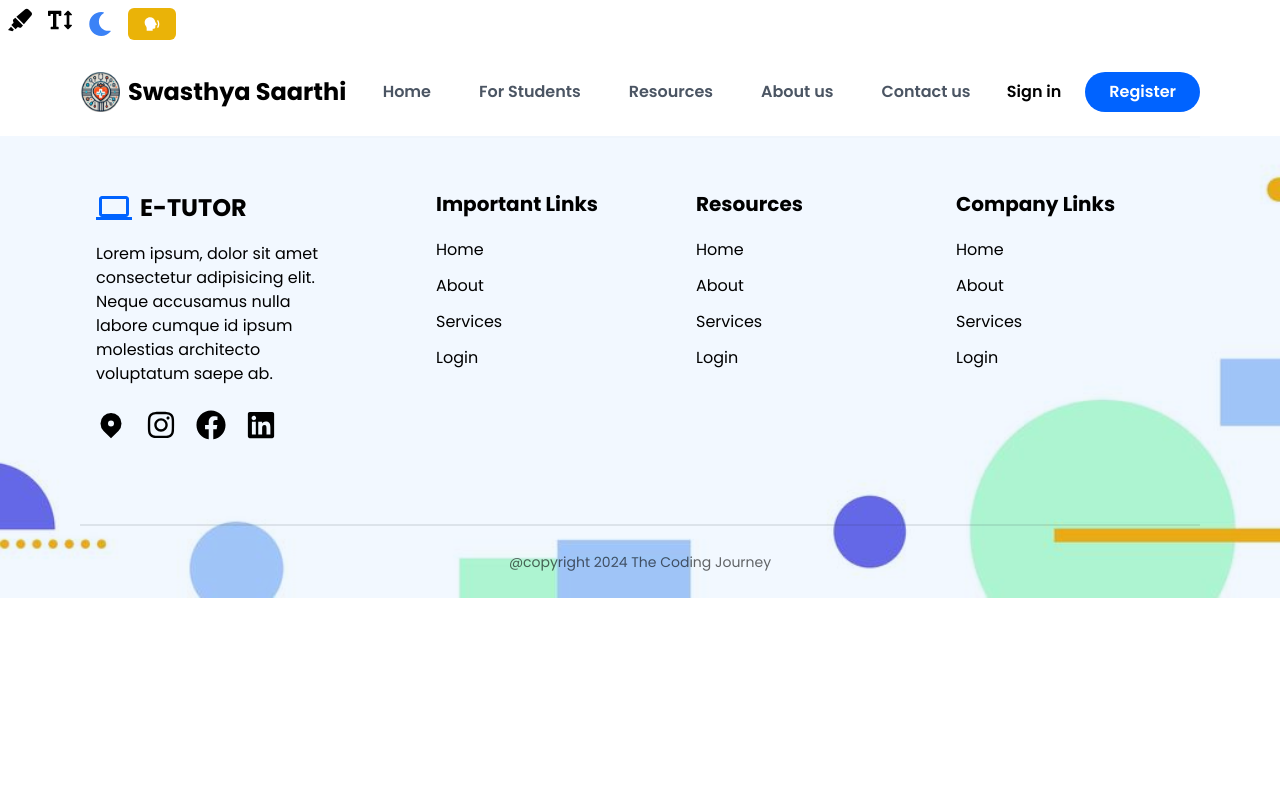
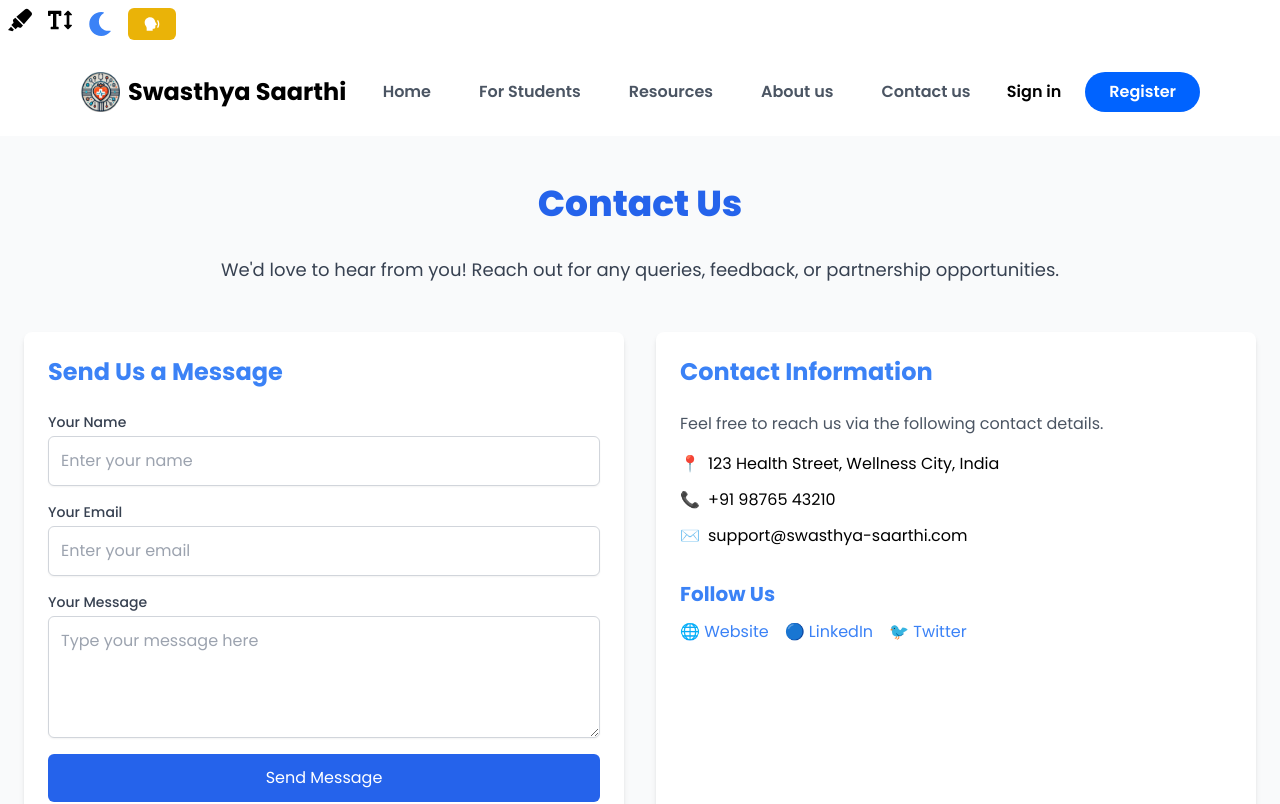
Before and after one commit to Premkolte/Swasthya-Saarthi, a React (Vite) app in the folder Frontend/: page /contact in a window 1280 px wide. Shown: the top 804 px of the page. Built offline with nearby package versions, Linux system fonts and the light colour scheme.

Commit message:
Mrityunjay
Mrityunjay

```diff
--- a/Frontend/src/App.jsx
+++ b/Frontend/src/App.jsx
@@ -11,6 +11,8 @@ import Banner from "./components/Banner/Banner";
 import SubjectCard from "./components/SubjectCard/SubjectCard";
 import Testimonial from "./components/Testimonial/Testimonial";
 import Footer from "./components/Footer/Footer";
+import About from "./Pages/about";
+import Contact from "./Pages/contactus";
 import HealthNewsPage from "./components/news/news"; // Ensure this file does NOT contain another <Router>
 import { Analytics } from "@vercel/analytics/react";
 import SignIn from "./Pages/Signin";
@@ -72,6 +74,11 @@ const App = () => {
 
         {/* Sign In Page */}
         <Route path="/signin" element={<SignIn />} />
+
+        {/* About Page */}
+        <Route path="/about" element={<About />} />
+        {/* Login Page */}
+        <Route path="/contact" element={<Contact />} />
       </Routes>
       <Footer />
     </Router>
--- a/Frontend/src/Pages/about.jsx
+++ b/Frontend/src/Pages/about.jsx
@@ -0,0 +1,71 @@
+import React from 'react';
+
+const AboutUs = () => {
+  return (
+    <div className="bg-gray-50 min-h-screen px-6 py-12">
+      <div className="max-w-7xl mx-auto text-center">
+        <h1 className="text-4xl font-extrabold text-blue-600 mb-6">
+          About Swasthya Saarthi
+        </h1>
+        <p className="text-lg text-gray-700 leading-relaxed mb-10">
+          Swasthya Saarthi is your AI-powered healthcare companion, designed to simplify access to healthcare information. From checking symptoms to scanning prescriptions and receiving real-time health alerts, we empower you to manage your health effortlessly in your preferred language.
+        </p>
+
+        <div className="grid grid-cols-1 md:grid-cols-2 gap-8 text-left">
+          <div className="p-6 bg-white rounded-lg shadow-md">
+            <h2 className="text-2xl font-bold text-blue-500 mb-3">
+              Our Vision
+            </h2>
+            <p className="text-gray-600">
+              To make healthcare information accessible and understandable for everyone by leveraging AI and localized solutions, breaking down barriers of language and complexity.
+            </p>
+          </div>
+
+          <div className="p-6 bg-white rounded-lg shadow-md">
+            <h2 className="text-2xl font-bold text-blue-500 mb-3">
+              Key Features
+            </h2>
+            <ul className="list-disc list-inside text-gray-600">
+              <li>Personalized Health Dashboard</li>
+              <li>Smart Symptom Analyzer</li>
+              <li>Localized Healthcare Information</li>
+              <li>Multilingual Voice Assistance</li>
+              <li>Medication Scanning & Suggestions</li>
+              <li>Emergency Health Tutorials</li>
+              <li>Virtual Health Assistant (Saarthi Bot)</li>
+            </ul>
+          </div>
+
+          <div className="p-6 bg-white rounded-lg shadow-md">
+            <h2 className="text-2xl font-bold text-blue-500 mb-3">
+              Our Technology
+            </h2>
+            <p className="text-gray-600">
+              We use modern technologies such as React, Node.js, TensorFlow, and AI-driven Natural Language Processing (NLP). Our backend is scalable and secure, ensuring a seamless user experience.
+            </p>
+          </div>
+
+          <div className="p-6 bg-white rounded-lg shadow-md">
+            <h2 className="text-2xl font-bold text-blue-500 mb-3">
+              Our Impact
+            </h2>
+            <p className="text-gray-600">
+              Swasthya Saarthi simplifies healthcare, promotes proactive health management, and enhances accessibility through localized, culturally relevant services. We help users make informed health decisions and lead healthier lives.
+            </p>
+          </div>
+        </div>
+
+        <div className="mt-12">
+          <h2 className="text-2xl font-extrabold text-blue-600 mb-3">
+            Join Us on Our Journey
+          </h2>
+          <p className="text-gray-700">
+            Experience healthcare like never before with Swasthya Saarthi—your trusted health assistant, empowering you to live a healthier, informed life.
+          </p>
+        </div>
+      </div>
+    </div>
+  );
+};
+
+export default AboutUs;
--- a/Frontend/src/Pages/contactus.jsx
+++ b/Frontend/src/Pages/contactus.jsx
@@ -0,0 +1,118 @@
+import React from 'react';
+
+const ContactUs = () => {
+  return (
+    <div className="bg-gray-50 min-h-screen py-12 px-6">
+      <div className="max-w-7xl mx-auto">
+        <h1 className="text-4xl font-extrabold text-blue-600 text-center mb-8">
+          Contact Us
+        </h1>
+
+        <p className="text-lg text-gray-700 text-center mb-12">
+          We'd love to hear from you! Reach out for any queries, feedback, or partnership opportunities.
+        </p>
+
+        <div className="grid grid-cols-1 md:grid-cols-2 gap-8">
+          {/* Contact Form */}
+          <div className="p-6 bg-white rounded-lg shadow-md">
+            <h2 className="text-2xl font-bold text-blue-500 mb-6">
+              Send Us a Message
+            </h2>
+            <form action="#" method="POST" className="space-y-4">
+              <div>
+                <label htmlFor="name" className="block text-sm font-medium text-gray-700">
+                  Your Name
+                </label>
+                <input
+                  type="text"
+                  id="name"
+                  name="name"
+                  className="mt-1 p-3 block w-full border border-gray-300 rounded-md shadow-sm focus:ring-blue-500 focus:border-blue-500"
+                  placeholder="Enter your name"
+                  required
+                />
+              </div>
+
+              <div>
+                <label htmlFor="email" className="block text-sm font-medium text-gray-700">
+                  Your Email
+                </label>
+                <input
+                  type="email"
+                  id="email"
+                  name="email"
+                  className="mt-1 p-3 block w-full border border-gray-300 rounded-md shadow-sm focus:ring-blue-500 focus:border-blue-500"
+                  placeholder="Enter your email"
+                  required
+                />
+              </div>
+
+              <div>
+                <label htmlFor="message" className="block text-sm font-medium text-gray-700">
+                  Your Message
+                </label>
+                <textarea
+                  id="message"
+                  name="message"
+                  rows="4"
+                  className="mt-1 p-3 block w-full border border-gray-300 rounded-md shadow-sm focus:ring-blue-500 focus:border-blue-500"
+                  placeholder="Type your message here"
+                  required
+                ></textarea>
+              </div>
+
+              <button
+                type="submit"
+                className="w-full bg-blue-600 text-white py-3 px-6 rounded-md hover:bg-blue-700 transition-colors"
+              >
+                Send Message
+              </button>
+            </form>
+          </div>
+
+          {/* Contact Info */}
+          <div className="p-6 bg-white rounded-lg shadow-md">
+            <h2 className="text-2xl font-bold text-blue-500 mb-6">
+              Contact Information
+            </h2>
+            <p className="text-gray-600 mb-4">
+              Feel free to reach us via the following contact details.
+            </p>
+
+            <ul className="space-y-3">
+              <li className="flex items-center">
+                <span className="text-blue-500 font-bold mr-2">📍</span>
+                <span>123 Health Street, Wellness City, India</span>
+              </li>
+              <li className="flex items-center">
+                <span className="text-blue-500 font-bold mr-2">📞</span>
+                <span>+91 98765 43210</span>
+              </li>
+              <li className="flex items-center">
+                <span className="text-blue-500 font-bold mr-2">✉️</span>
+                <span>support@swasthya-saarthi.com</span>
+              </li>
+            </ul>
+
+            <h3 className="text-xl font-bold text-blue-500 mt-8 mb-3">
+              Follow Us
+            </h3>
+            <div className="flex space-x-4">
+              <a href="#" className="text-blue-500 hover:text-blue-700">
+                🌐 Website
+              </a>
+              <a href="#" className="text-blue-500 hover:text-blue-700">
+                🔵 LinkedIn
+              </a>
+              <a href="#" className="text-blue-500 hover:text-blue-700">
+                🐦 Twitter
+              </a>
+            </div>
+          </div>
+        </div>
+      </div>
+    </div>
+  );
+};
+
+export default ContactUs;
```
